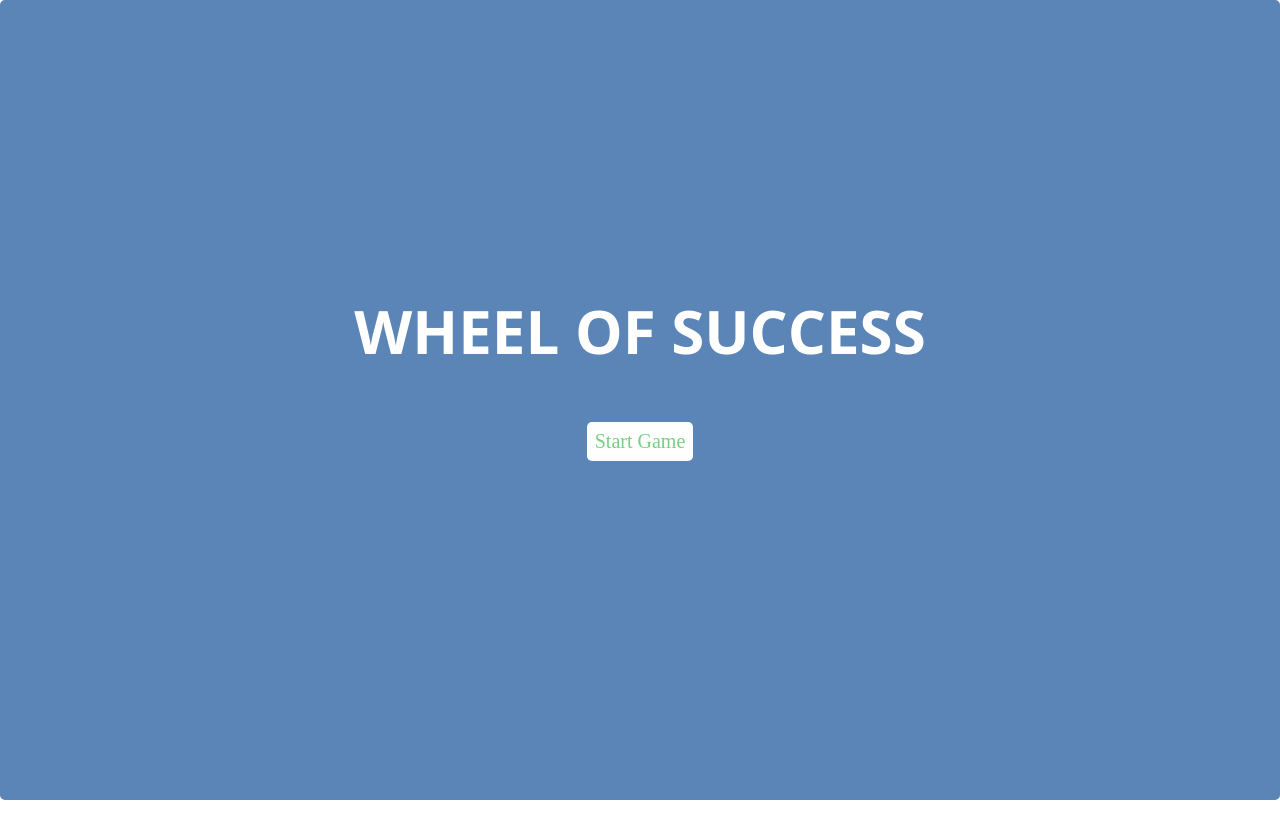
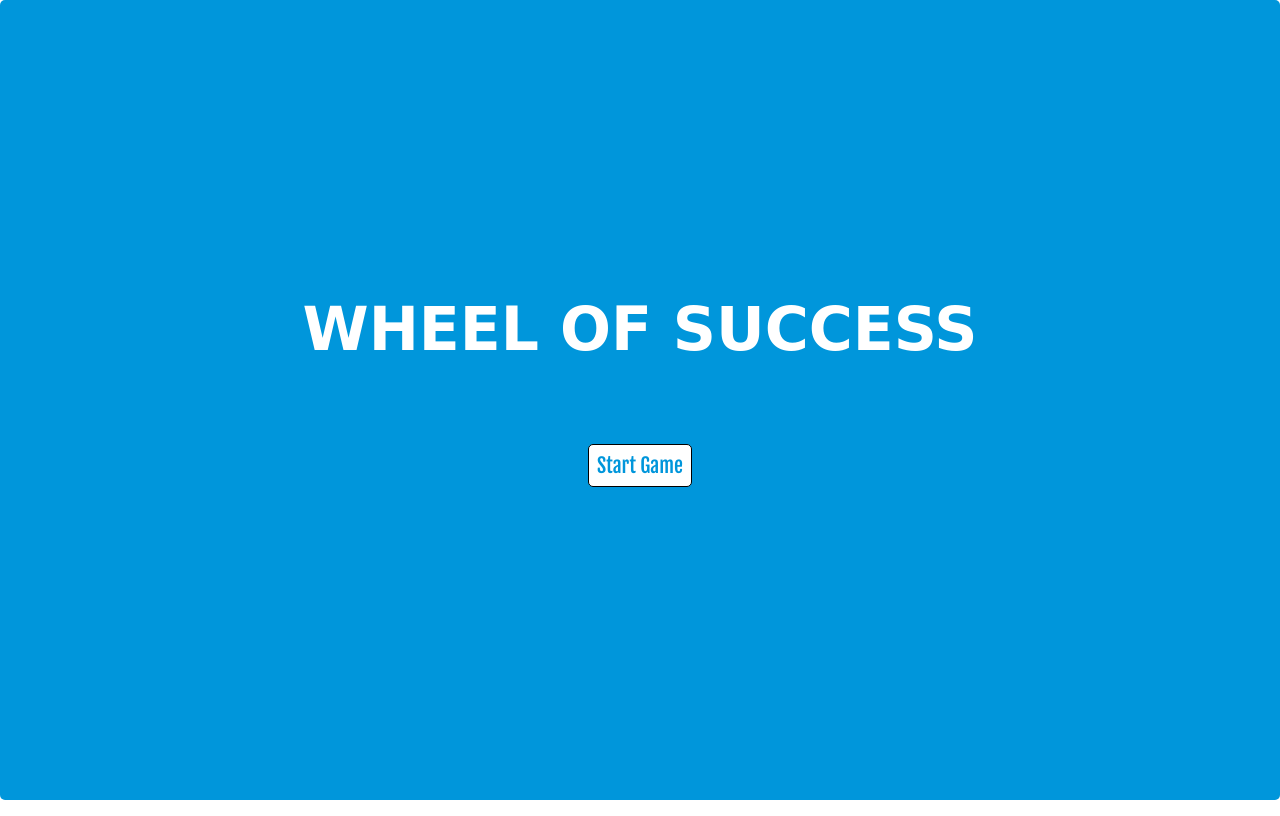
Before and after one commit to DavidMcLaughlin55/Word-Guessing-Game, a plain HTML site: page index.html in a window 1280 px wide. Drawn offline with nearby package versions, Linux system fonts and the light colour scheme; a web font is replaced by a local one.

Commit message:
CSS Update-1
Added animation for letters reveal.
Adjusted fonts and colors.

```diff
--- a/css/styles.css
+++ b/css/styles.css
@@ -1,12 +1,15 @@
 /* Main styles */
 @import url('https://fonts.googleapis.com/css?family=Open+Sans:400,700&Roboto:300');
+@import url('https://fonts.googleapis.com/css2?family=Rampart+One&display=swap');
+@import url('https://fonts.googleapis.com/css2?family=Fjalla+One&display=swap');
+
 
 /* Variables */
 
 :root {
   --color-win: #78CF82;
   --color-lose: #D94545;
-  --color-start: #5b85b7;
+  --color-start: #0096db;
   --color-neutral: #445069;
   --color-neutral-light: #D2D2D2;
   --color-keys: #37474F;
@@ -37,7 +40,7 @@ li, ol, ul {
 h2 {
   margin: 0;
   text-transform: uppercase;
-  font-family: 'Open Sans', sans-serif;
+  font-family: 'Rampart One', cursive;
   font-size: var(--font-size-large);
   margin: 0;
 }
@@ -78,6 +81,7 @@ button {
 /* Phrase */
 
 .letter {
+  font-family: 'Fjalla One', sans-serif;
   font-size: var(--font-size-medium);
   height: 65px;
   width: 65px;
@@ -94,7 +98,23 @@ button {
 
 .show {
   color: #000;
-  background-color: #76CE82;
+  background-color: #0096db;
+  animation-name: reveal;
+  animation-duration: .32s;
+  transition: background-color .85s ease-in-out;
+}
+
+@keyframes reveal {
+  0% {
+    transform: rotateY(-180deg);
+    height: 65px;
+  } 50% {
+    transform: rotateY(-80deg);
+    height: 78px;
+  } 100% {
+    transform: rotateY(0deg);
+    height: 65px;
+  }
 }
 
 /* Keyboard */
@@ -116,6 +136,8 @@ button {
   margin: 50px auto;
   background: #FFFFFF;
   border-radius: 5px;
+  border: solid black 1px;
+  font-family: 'Fjalla One', sans-serif;
   font-size: var(--font-size-medium);
 }
 
@@ -136,6 +158,7 @@ button {
 
 .title {
   color: #FFF;
+  padding:.5em;
 }
 
 .start {
@@ -143,7 +166,7 @@ button {
 }
 
 .start a {
-  color: var(--color-win);
+  color: var(--color-start);
 }
 
 .win {
```
Also changed, not shown: script.js (line endings or trailing spaces).
